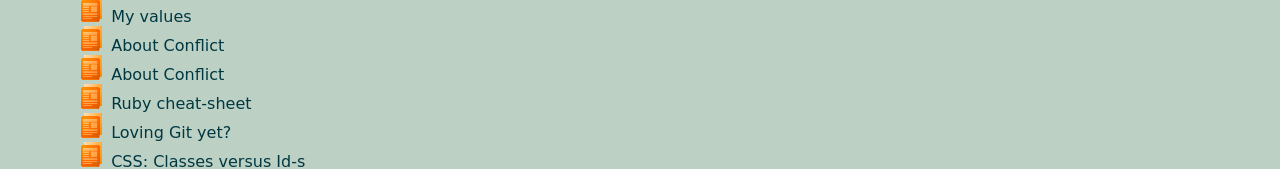
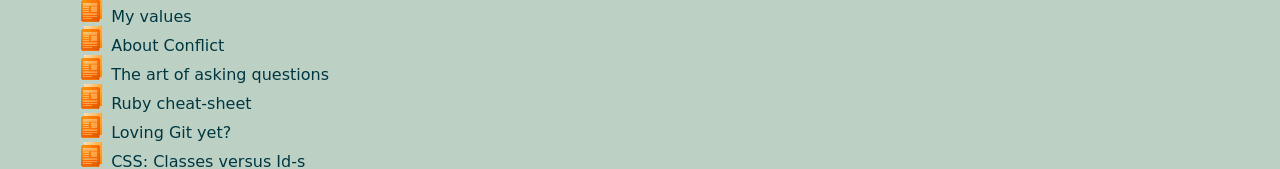
Before and after one commit to trodicaro/trodicaro.github.io, a plain HTML site: page blog/index.html in a window 1280 px wide. Shown: the part 444-613 px from the top of the page. Drawn offline with Linux system fonts and the light colour scheme; a web font is replaced by a local one.

Commit message:
Right title

```diff
--- a/blog/index.html
+++ b/blog/index.html
@@ -60,7 +60,7 @@
       </li>
 
       <li>
-        <a href="c9-questions.html">About Conflict</a>
+        <a href="c9-questions.html">The art of asking questions</a>
       </li>
 
       <li>
```
